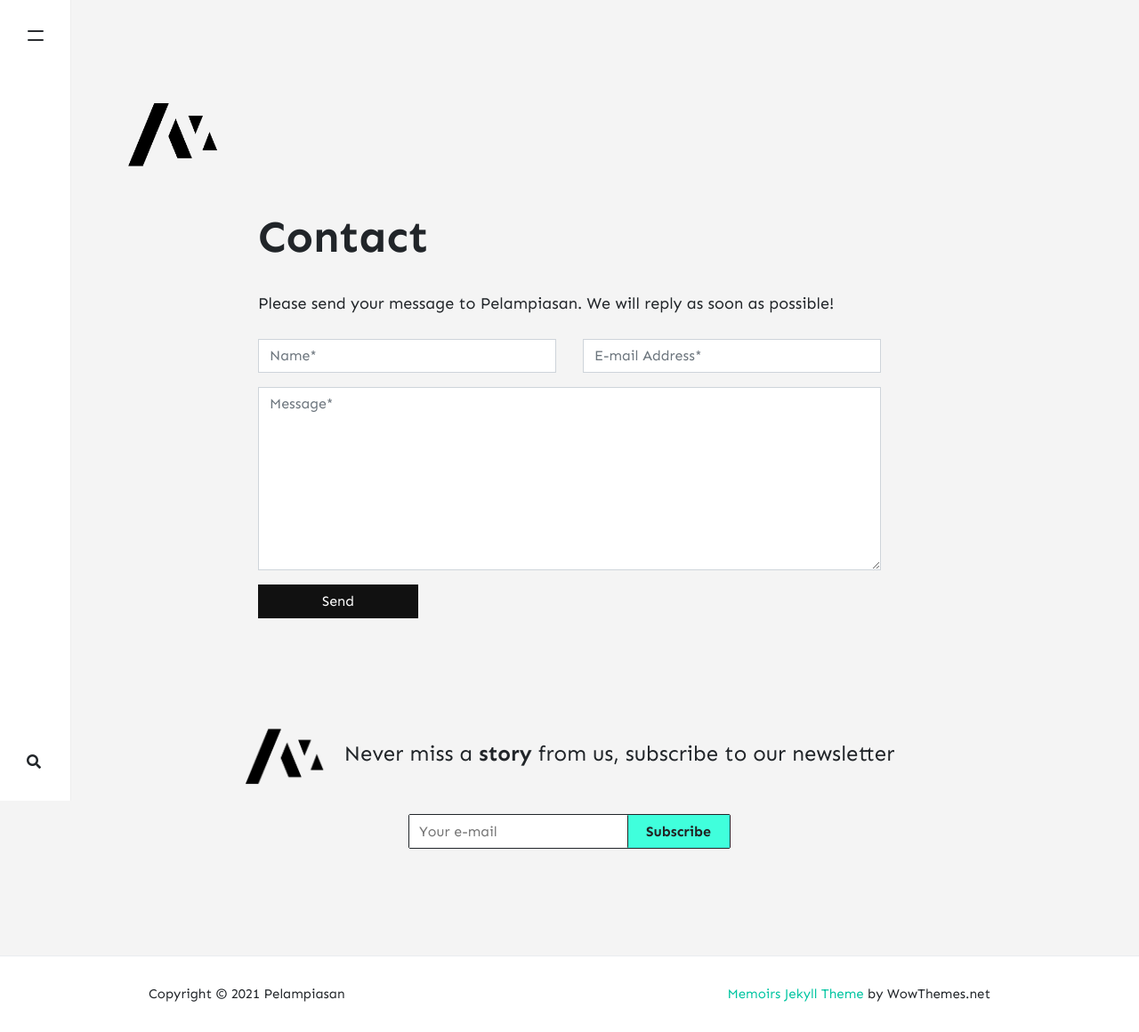
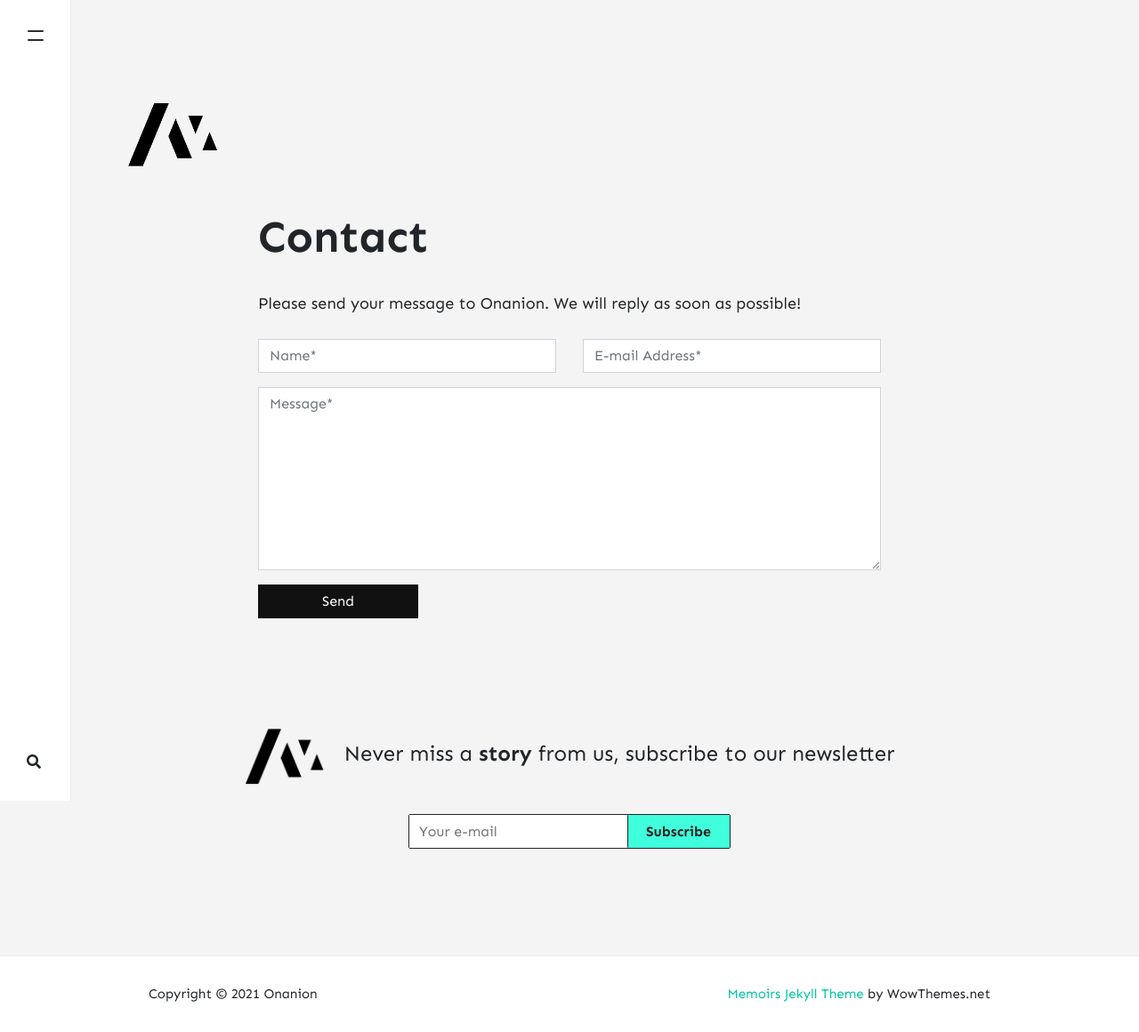
Before and after one commit to ziyoni/ziyoni.github.io, a Jekyll site: the page built from _pages/contact.md, in a window 1280 px wide. Shown: the whole page at 89% size. Built offline with Jekyll 4.4.1, drawn with Linux system fonts in a browser that asks for light colours; nearby versions of some CDN libraries; comment, search, counter and statistics services are not loaded.

Commit message:
Update _config.yml

```diff
--- a/_config.yml
+++ b/_config.yml
@@ -1,6 +1,6 @@
 # Site
-name: "Pelampiasan"
-title: "Pelampisan"
+name: "Onanion"
+title: "Onanion"
 description: "I will take you on the fabulous world of exploration."
 logo: 'assets/images/logo.png'
 favicon: 'assets/images/logo.png'
```
